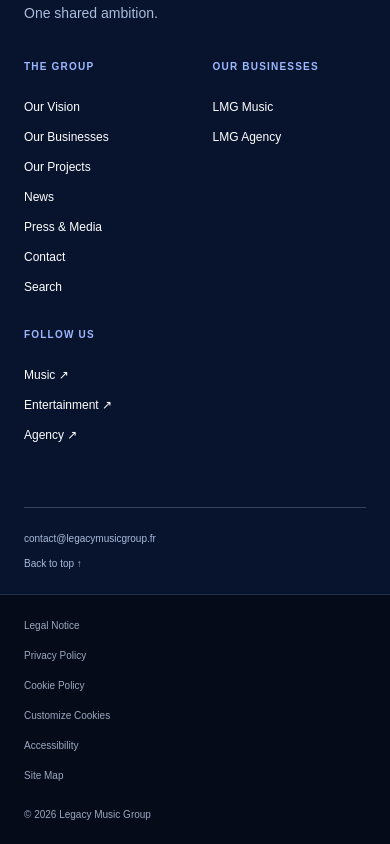
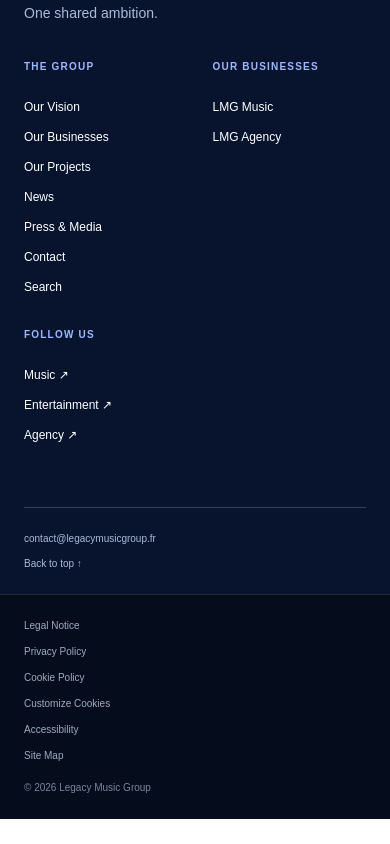
Before and after one commit to contactlmgmusic-cyber/lmg-group-portal, a Next.js app: page / in a window 390 px wide. Shown: the part 4909-5753 px from the top of the page. After the commit the page ends 5728 px from the top, so only its background shows below. Built offline with nearby package versions, Linux system fonts and the light colour scheme; no server answers.

Commit message:
fix: refine legal footer layout

```diff
--- a/app/globals.css
+++ b/app/globals.css
@@ -1065,3 +1065,74 @@
     gap:45px;
   }
 }
+
+/* =========================================================
+   FIX — Footer legal desktop
+   ========================================================= */
+
+.footer-legal{
+  display:flex;
+  align-items:center;
+  justify-content:space-between;
+  gap:40px;
+  padding:26px var(--gutter);
+  background:#050d1c;
+  border-top:1px solid rgba(255,255,255,.12);
+}
+
+.footer-legal-links{
+  display:flex;
+  flex-direction:row;
+  align-items:center;
+  flex-wrap:wrap;
+  gap:28px;
+}
+
+.footer-legal-links a,
+.footer-legal-links button{
+  margin:0;
+  padding:0;
+  background:none;
+  border:0;
+  color:#9eabc2;
+  font:inherit;
+  font-size:10px;
+  line-height:1;
+  cursor:pointer;
+  white-space:nowrap;
+  transition:color .2s;
+}
+
+.footer-legal-links a:hover,
+.footer-legal-links button:hover{
+  color:#fff;
+}
+
+.footer-copyright{
+  margin:0;
+  padding:0;
+  color:#78869e;
+  font-size:10px;
+  line-height:1;
+  white-space:nowrap;
+}
+
+@media(max-width:900px){
+  .footer-legal{
+    align-items:flex-start;
+    flex-direction:column;
+    gap:22px;
+  }
+}
+
+@media(max-width:560px){
+  .footer-legal-links{
+    align-items:flex-start;
+    flex-direction:column;
+    gap:16px;
+  }
+
+  .footer-copyright{
+    white-space:normal;
+  }
+}
```
